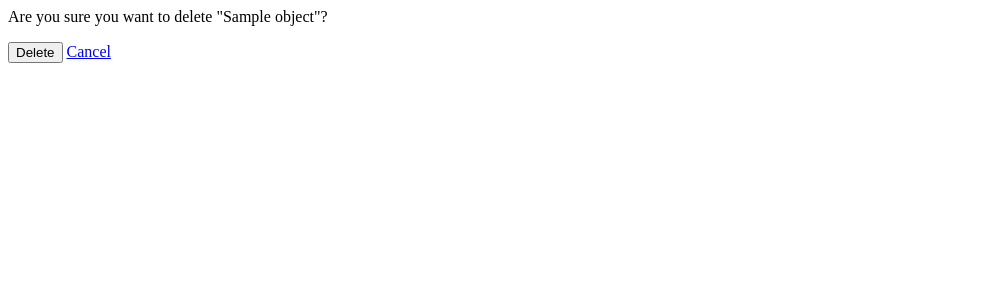
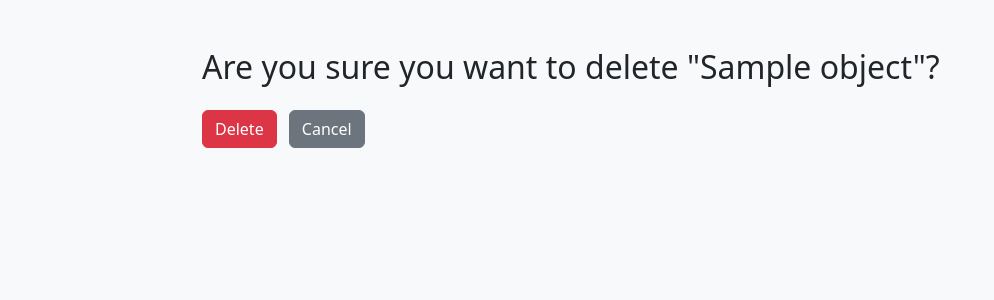
Before and after one commit to Alvix11/personal-blog, a Django app: template blog/templates/post_confirm_delete.html in a window 1280 px wide. Shown: the top 300 px of the page, without its empty margins (0-994 px from the left). Run offline with Django 5.2, Linux system fonts and the light colour scheme; the template is opened without the code that fills it: most values are stand-ins (such as "Sample title", 1, 10 or a date in 2020); data that the repository does not hold is empty.

Commit message:
Simple modification to the appearance of the template that confirms whether I want to delete a post

```diff
--- a/blog/templates/post_confirm_delete.html
+++ b/blog/templates/post_confirm_delete.html
@@ -1,6 +1,14 @@
-<form method="post">
-    {% csrf_token %}
-    <p>Are you sure you want to delete "{{ object }}"?</p>
-    <button type="submit">Delete</button>
-    <a href="{% url 'detail' object.pk %}">Cancel</a>
-</form>
+{% extends "base.html" %}
+
+{% block content %}
+
+    <div class="container mt-4" style="max-width: 900px;">
+        <form method="post">
+            {% csrf_token %}
+            <h2>Are you sure you want to delete "{{ object }}"?</h2>
+            <button type="submit" class="btn btn-danger mt-3">Delete</button>
+            <a href="{% url 'detail' object.pk %}" class="btn btn-secondary mt-3 ms-2">Cancel</a>
+        </form>
+    </div>
+
+{% endblock content %}
```
